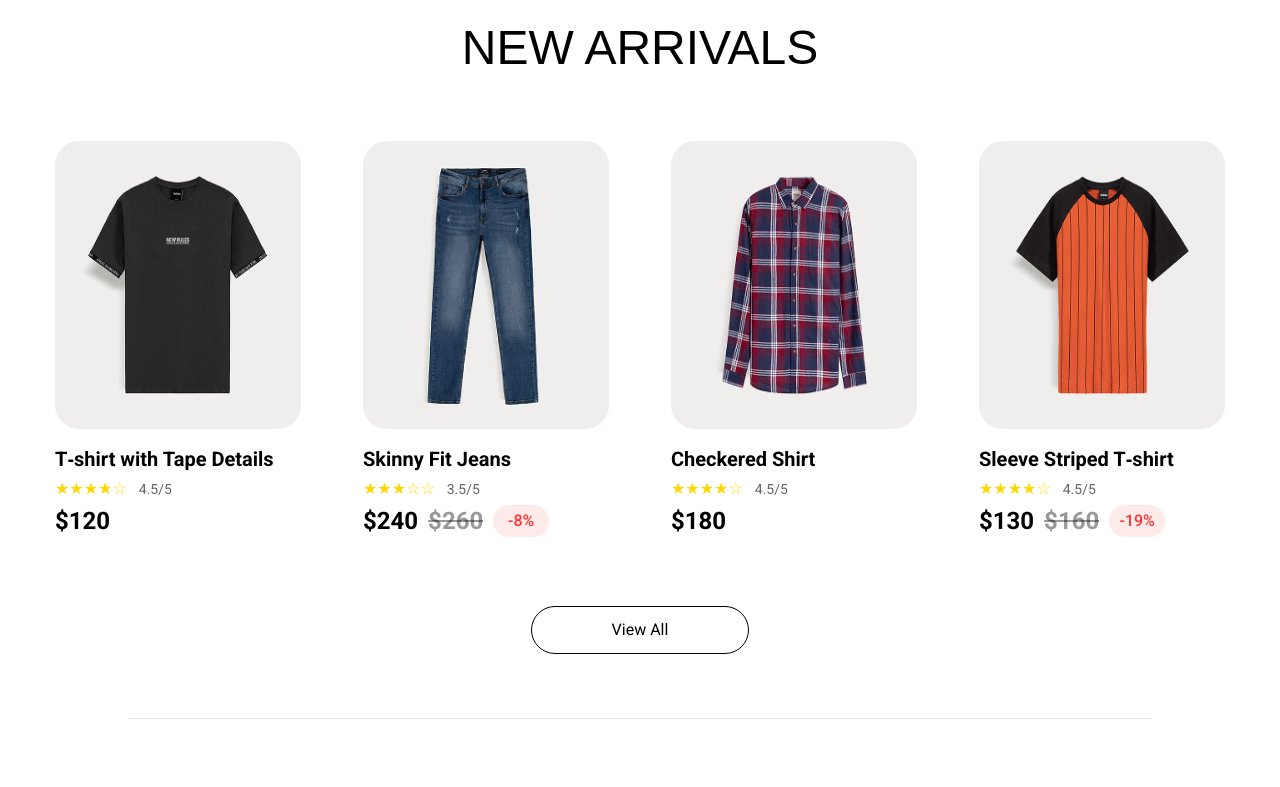
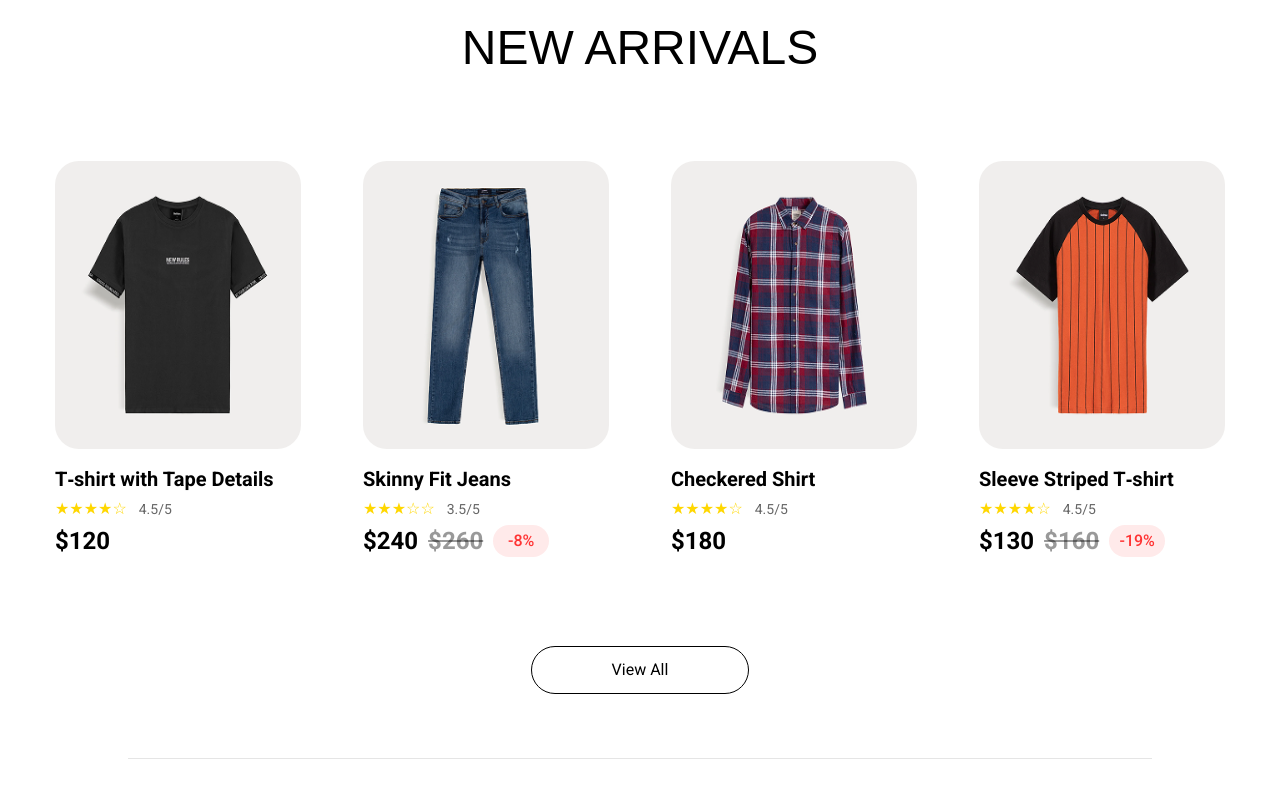
Before and after one commit to trishacapitle/clothing-ecommerce-frontend, a React (Vite) app: page / in a window 1280 px wide. Shown: the part 960-1747 px from the top of the page. Built offline with nearby package versions, Linux system fonts and the light colour scheme; a web font is replaced by a local one.

Commit message:
fix: clipped card

```diff
--- a/src/components/ui/Card.jsx
+++ b/src/components/ui/Card.jsx
@@ -8,7 +8,7 @@ const Card = ({ product }) => {
   const stars = "★".repeat(filledStars) + "☆".repeat(emptyStars);
 
   return (
-    <div className="font-primary flex h-fit w-72 cursor-pointer flex-col gap-4 rounded-3xl border border-black/0 p-5 transition-all duration-300 ease-in-out hover:border-black/40 hover:shadow-lg hover:-translate-y-2">
+    <div className="font-primary flex h-fit w-72 cursor-pointer flex-col gap-4 rounded-3xl border border-black/0 p-5 transition-all duration-300 ease-in-out hover:border-black/40 hover:shadow-lg hover:-translate-y-2 my-5">
       <div className="flex-center">
         <img src={`/${image}`} alt={name} className="w-72 h-72 rounded-3xl" />
       </div>
```
